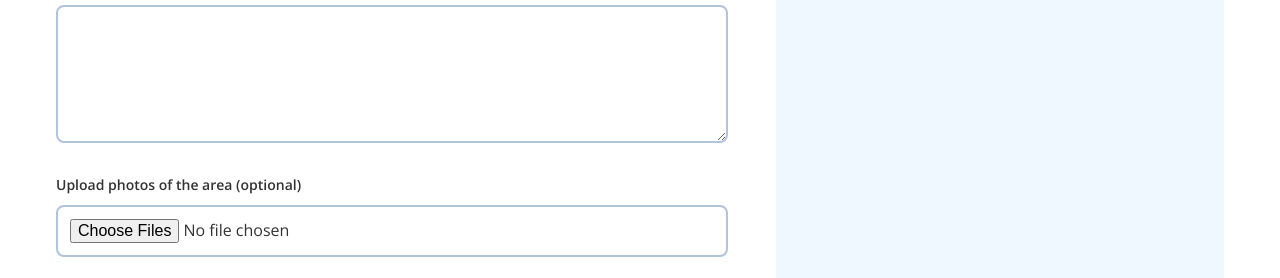
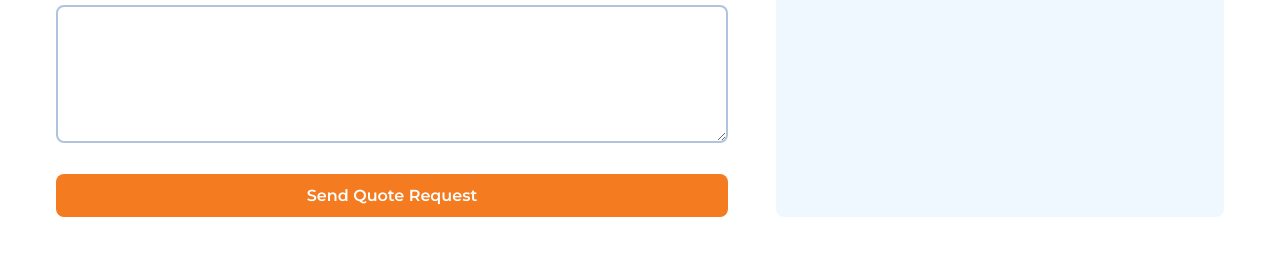
Before and after one commit to matt-milzewski/coastwideexteriorcleaning, a plain HTML site: page src/contact.html in a window 1280 px wide. Shown: the part 897-1175 px from the top of the page. Drawn offline with nearby package versions, Linux system fonts and the light colour scheme.

Commit message:
Remove file upload field from contact form
Co-Authored-By: Claude Opus 4.6 <noreply@anthropic.com>

```diff
--- a/src/contact.html
+++ b/src/contact.html
@@ -137,11 +137,6 @@
                 <textarea id="message" name="message" rows="5"></textarea>
               </div>
 
-              <div class="form-group">
-                <label for="photos">Upload photos of the area (optional)</label>
-                <input type="file" id="photos" name="photos" accept="image/*" multiple>
-              </div>
-
               <button type="submit" class="btn btn--primary" style="width: 100%;">Send Quote Request</button>
             </form>
           </div>
```
